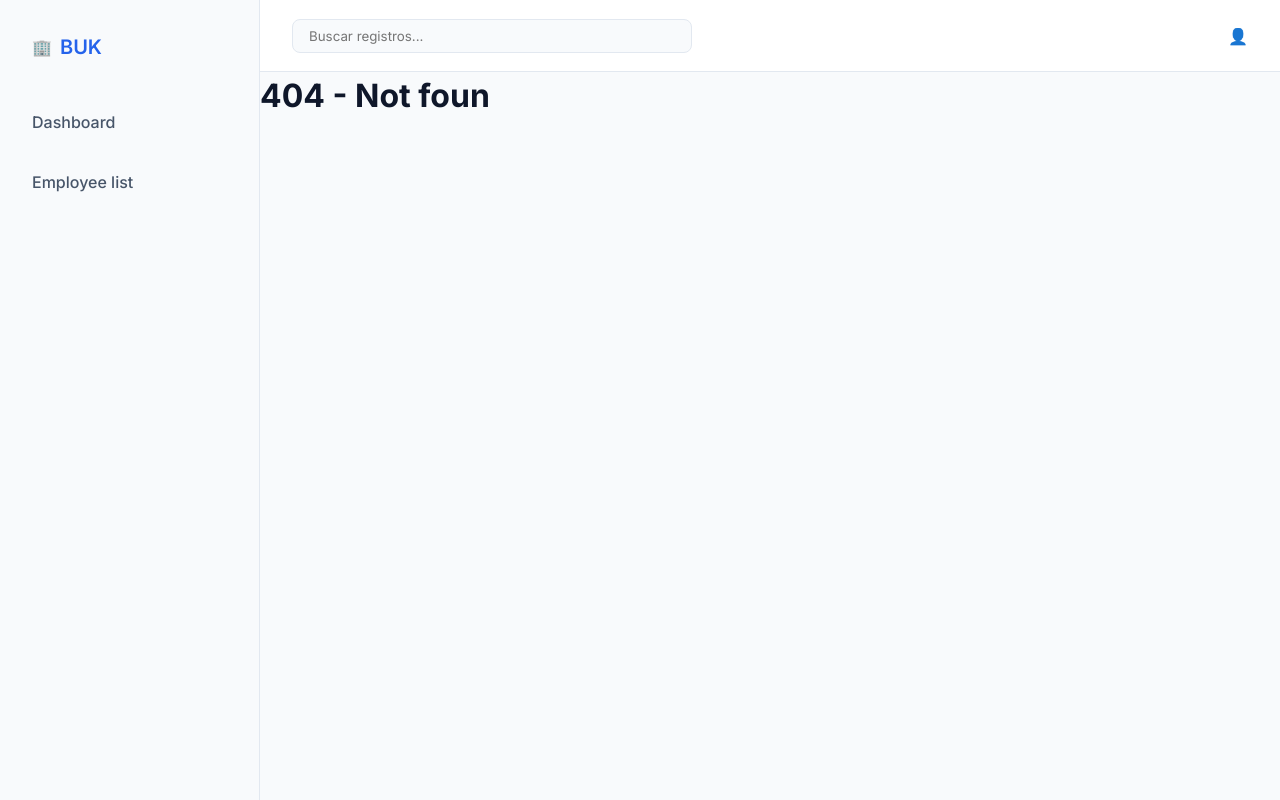
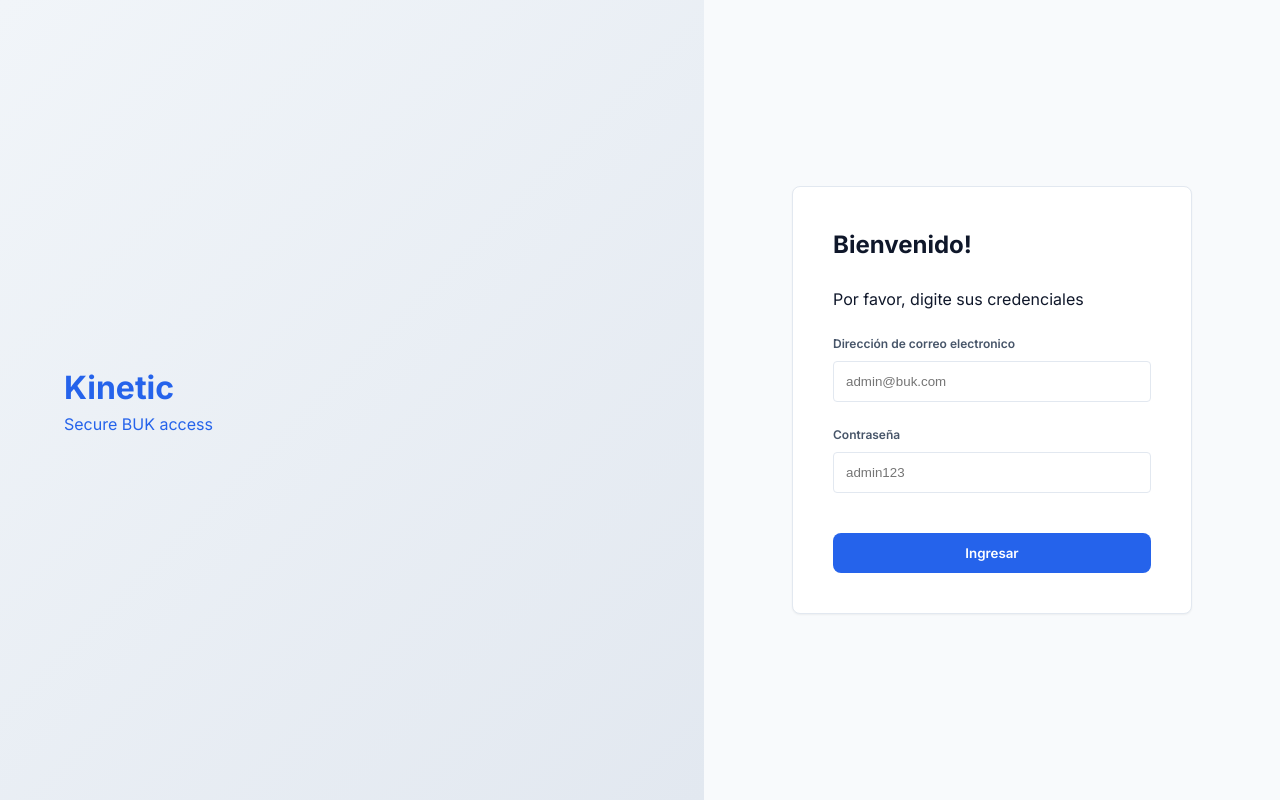
Before and after one commit to tabordaa/employee-management, a React (Vite) app: page /login in a window 1280 px wide. Before the commit this address had no page. Built offline with nearby package versions, Linux system fonts and the light colour scheme.

Commit message:
feat: Implementación de login, auth context y rutas protegidas

```diff
--- a/src/App.jsx
+++ b/src/App.jsx
@@ -1,17 +1,35 @@
 import React from "react";
 import { Routes, Route } from "react-router-dom";
 import { Layout } from "./components/Layout/Layout";
+import { ProtectedRoute } from "./components/Layout/ProtectedRoute";
+import { Login } from "./pages/Login";
+import { AuthProvider } from "./context/AuthContext";
 import './App.css';
 
 function App() {
   return (
-    <Layout>
+    <AuthProvider>
       <Routes>
-        <Route path="/" element={<h1>Dashboard Page (Soon) </h1>}></Route>
-        <Route path="/employees" element={<h1>Employee Page (Soon) </h1>}></Route>
+        <Route path="/login" element={<Login/>}/>
+        <Route path="/" element={
+          <ProtectedRoute>
+            <Layout>
+              <h1>Dashboard Page (Soon) </h1>
+            </Layout>
+          </ProtectedRoute>
+          }
+        />
+        <Route path="/employees" element={
+          <ProtectedRoute>
+            <Layout>
+              <h1>Employee Page (Soon) </h1>
+            </Layout>
+          </ProtectedRoute>
+          }
+        />
         <Route path="*" element={<h1>404 - Not foun</h1>}></Route>
       </Routes>
-    </Layout>
+    </AuthProvider>
   )
 }
 
--- /dev/null
+++ b/src/components/Layout/ProtectedRoute.jsx
@@ -0,0 +1,12 @@
+import React from "react";
+import { Navigate } from "react-router-dom";
+import { useAuth } from "../../context/AuthContext";
+
+
+export const ProtectedRoute = ({children}) => {
+    const {user} = useAuth();
+
+    if(!user) return <Navigate to="/login" replace />
+
+    return children;
+}
--- /dev/null
+++ b/src/context/AuthContext.jsx
@@ -0,0 +1,36 @@
+import React, { createContext, useState, useContext } from "react"
+
+const AuthContext = createContext();
+
+export const AuthProvider = ({children}) => {
+    // Se verifica si ya hay registro en el localStorage
+    const [user, setUser] = useState(() => {
+        const saved = localStorage.getItem('auth_user');
+        return saved ? JSON.parse(saved) : null;
+    });
+
+    const login = (email, password) => {
+        // Se simula la validación
+        if(email === 'admin@buk.com' && password === 'admin123'){
+            const loggedUser = {email, role: 'ADMIN', name: 'Admin general'};
+            setUser(loggedUser);
+            localStorage.setItem('auth_user',JSON.stringify(loggedUser));
+            return true
+        };
+        return false;
+    };
+
+    const logout = () => {
+        setUser(null);
+        localStorage.removeItem('auth_user');
+    };
+
+    return (
+        <AuthContext.Provider value={{user, login, logout}}>
+            {children}
+        </AuthContext.Provider>
+    )
+}
+
+
+export const useAuth = () => useContext(AuthContext);
--- /dev/null
+++ b/src/pages/Login.css
@@ -0,0 +1,71 @@
+.login-container {
+  display: flex;
+  height: 100vh;
+  background-color: var(--bg-primary);
+}
+
+.login-image {
+  flex: 1;
+  background: linear-gradient(135deg, var(--bg-tertiary), var(--border-color));
+  display: flex;
+  flex-direction: column;
+  justify-content: center;
+  padding: 4rem;
+  color: var(--accent-primary);
+}
+
+.login-form-container {
+  flex: 1;
+  display: flex;
+  align-items: center;
+  justify-content: center;
+}
+
+.login-form {
+  width: 100%;
+  max-width: 400px;
+  padding: 2.5rem;
+  display: flex;
+  flex-direction: column;
+  gap: 1.5rem;
+}
+
+.form-group {
+  display: flex;
+  flex-direction: column;
+  gap: 0.5rem;
+}
+
+.form-group label {
+  font-size: 0.75rem;
+  font-weight: 600;
+  color: var(--text-secondary);
+}
+
+.form-group input {
+  padding: 0.75rem;
+  border: 1px solid var(--border-color);
+  border-radius: var(--radius-sm);
+  outline: none;
+}
+
+.login-btn {
+  background-color: var(--accent-primary);
+  color: white;
+  padding: 0.75rem;
+  border-radius: var(--radius-md);
+  font-weight: 600;
+  margin-top: 1rem;
+}
+
+.login-btn:hover {
+  background-color: var(--accent-hover);
+}
+
+.error-msg {
+  color: var(--error-color);
+  font-size: 0.85rem;
+  background: var(--status-inactive-bg);
+  padding: 0.5rem;
+  border-radius: var(--radius-sm);
+}
--- /dev/null
+++ b/src/pages/Login.jsx
@@ -0,0 +1,63 @@
+import React, {useState} from "react";
+import { useNavigate } from "react-router-dom";
+import { useAuth } from "../context/AuthContext";
+import './Login.css'
+
+
+export const Login = () => {
+    const [email, setEmail] = useState('');
+    const [password, setPassword] = useState('');
+    const [error, setError] = useState('');
+    const {login} = useAuth();
+    const navigate = useNavigate();
+
+    const handleSubmit = (e) => {
+        e.preventDefault();
+        const success = login(email, password);
+        if(success) {
+            navigate('/');
+        } else {
+            setError('Credenciales incorrectas. Intente de nuevo')
+        }
+    };
+
+    return (
+        <div className="login-container">
+            <div className="login-image">
+                <h1>Kinetic</h1>
+                <p>Secure BUK access</p>
+            </div>
+            <div className="login-form-container">
+                <form onSubmit={handleSubmit} className="login-form glass-panel">
+                    <h2>Bienvenido!</h2>
+                    <p>Por favor, digite sus credenciales</p>
+
+                    {error && <div className="error-msg">{error}</div>}
+                    <div className="form-group">
+                        <label>Dirección de correo electronico</label>
+                        <input
+                            type="email"
+                            value = {email}
+                            onChange={(e) => setEmail(e.target.value)}
+                            placeholder="admin@buk.com"
+                            required
+                        />
+                    </div>
+
+                    <div className="form-group">
+                        <label>Contraseña</label>
+                        <input
+                            type="password"
+                            value = {password}
+                            onChange={(e) => setPassword(e.target.value)}
+                            placeholder="admin123"
+                            required
+                        />
+                    </div>
+
+                    <button type="submit" className="login-btn">Ingresar</button>
+                </form>
+            </div>
+        </div>
+    )
+}
```
